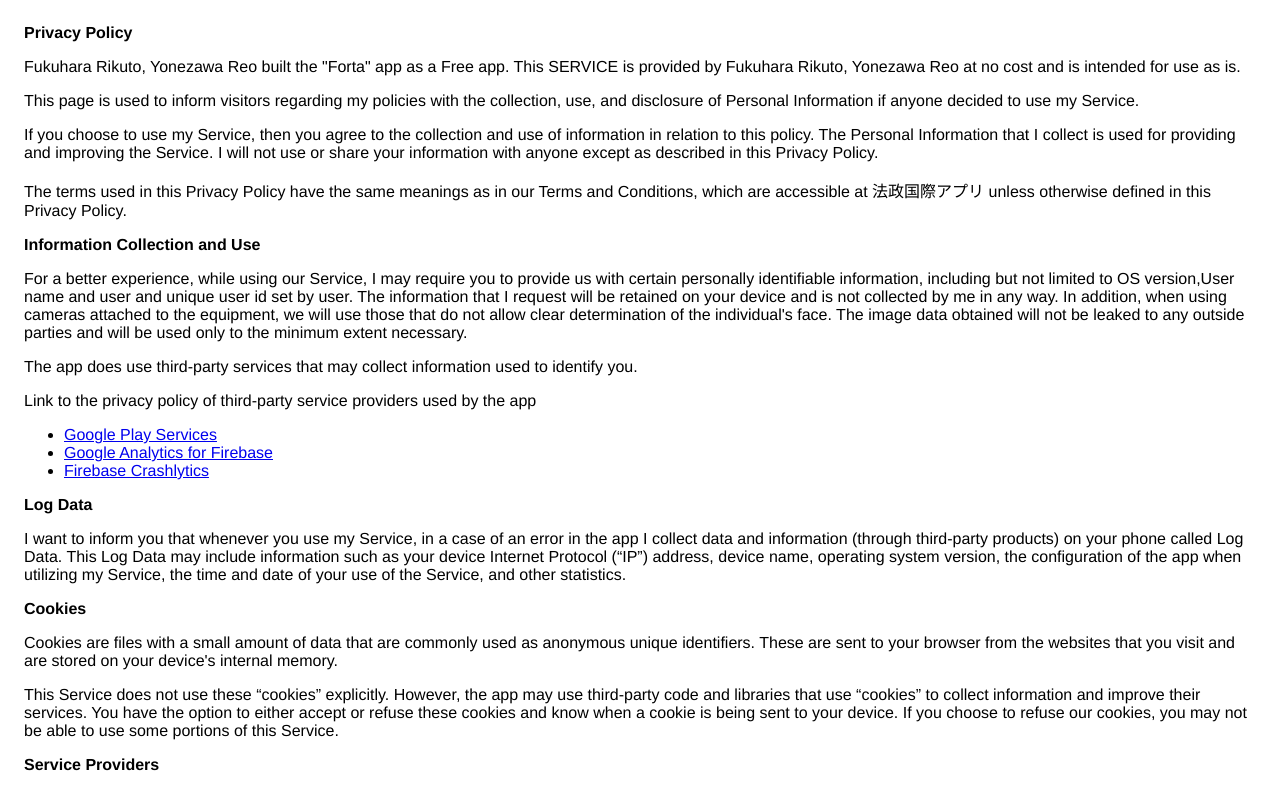
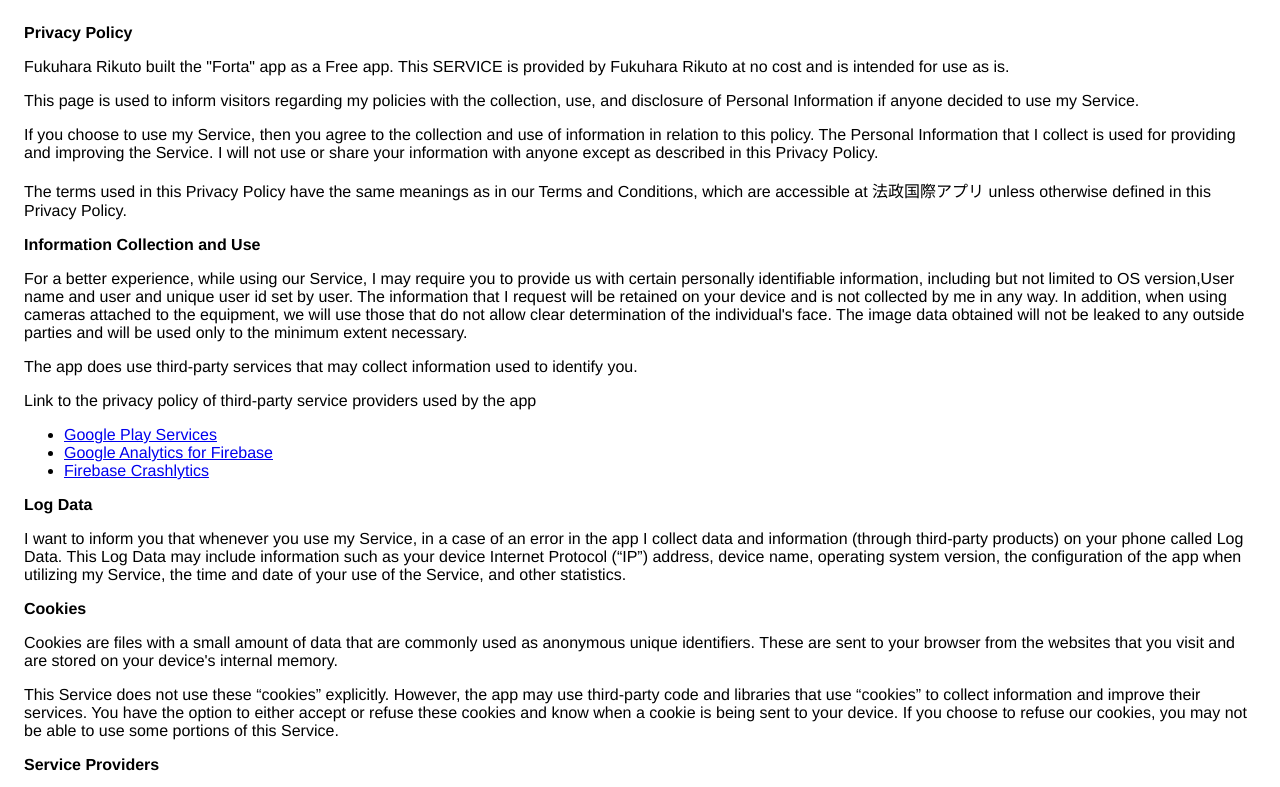
Before and after one commit to crum7/houseikokusaiapp, a plain HTML site: page index.html in a window 1280 px wide. Shown: the top 787 px of the page. Drawn offline with Linux system fonts and the light colour scheme.

Commit message:
Update index.html

```diff
--- a/index.html
+++ b/index.html
@@ -8,9 +8,9 @@
     </head>
     <body>
     <strong>Privacy Policy</strong> <p>
-                  Fukuhara Rikuto, Yonezawa Reo built the "Forta" app as
+                  Fukuhara Rikuto built the "Forta" app as
                   a Free app. This SERVICE is provided by
-                  Fukuhara Rikuto, Yonezawa Reo at no cost and is intended for use as
+                  Fukuhara Rikuto at no cost and is intended for use as
                   is.
                 </p> <p>
                   This page is used to inform visitors regarding my
```
